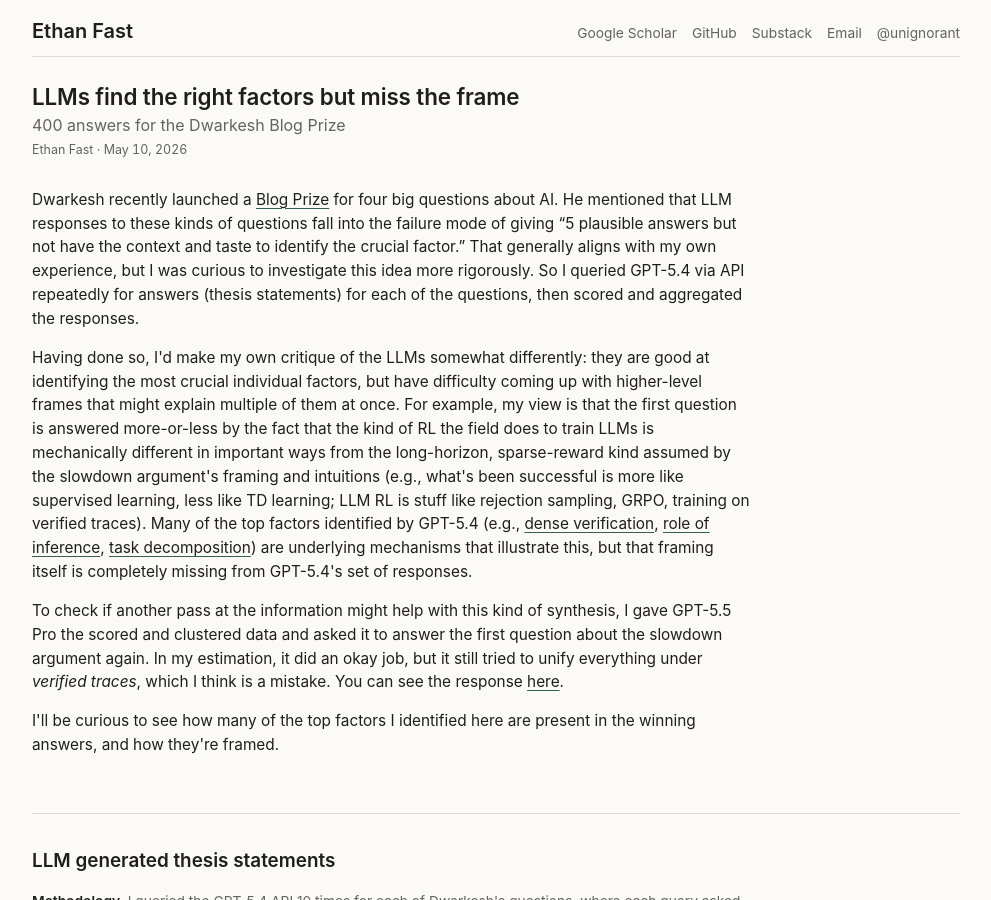
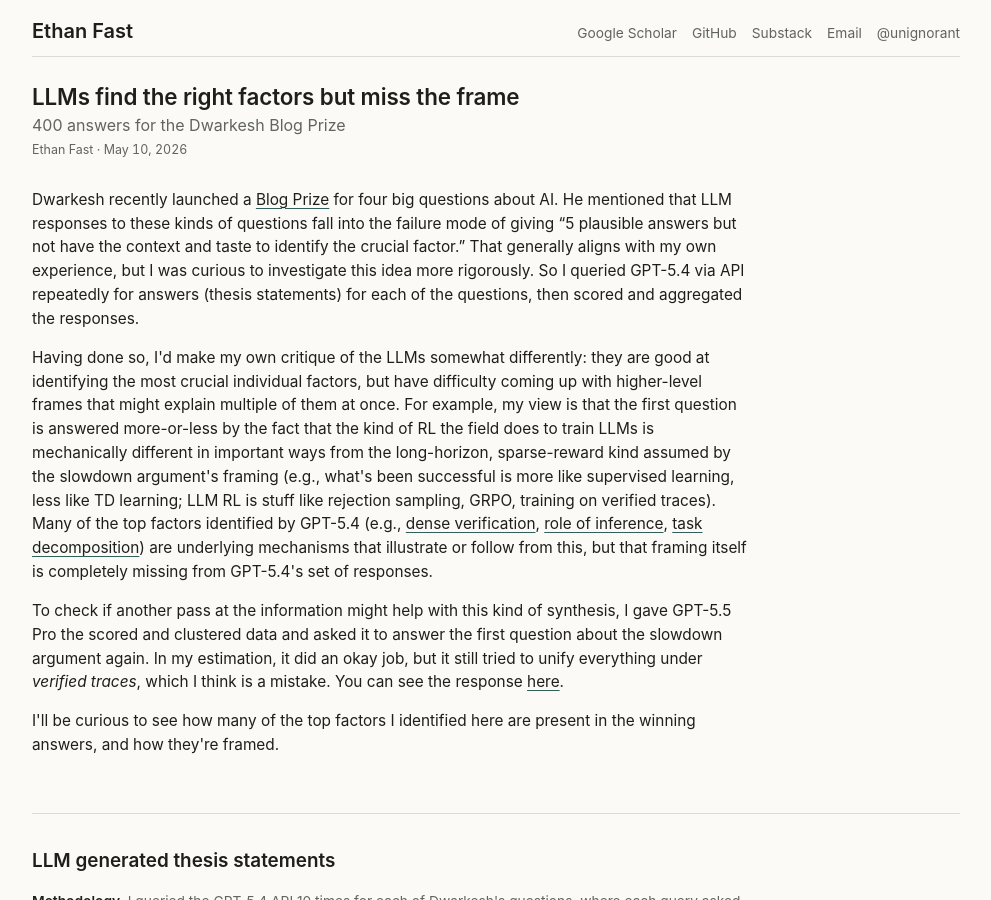
Before and after one commit to Ejhfast/ejhfast.github.com, a Jekyll site: the page llms-find-the-right-factors-but-miss-the-frame.html, which Jekyll copies as it is, in a window 1280 px wide and 900 px high. Shown: the whole window, without its empty margins (144-1135 px from the left). Built offline with Jekyll 4.4.1, drawn with Linux system fonts in a browser that asks for light colours.

Commit message:
Clarify LLM frame mechanisms copy

```diff
--- a/llms-find-the-right-factors-but-miss-the-frame.html
+++ b/llms-find-the-right-factors-but-miss-the-frame.html
@@ -387,7 +387,7 @@
       Dwarkesh recently launched a <a href="https://www.dwarkesh.com/p/blog-prize">Blog Prize</a> for four big questions about AI. He mentioned that LLM responses to these kinds of questions fall into the failure mode of giving &ldquo;5 plausible answers but not have the context and taste to identify the crucial factor.&rdquo; That generally aligns with my own experience, but I was curious to investigate this idea more rigorously. So I queried GPT-5.4 via API repeatedly for answers (thesis statements) for each of the questions, then scored and aggregated the responses.
     </p>
     <p>
-      Having done so, I'd make my own critique of the LLMs somewhat differently: they are good at identifying the most crucial individual factors, but have difficulty coming up with higher-level frames that might explain multiple of them at once. For example, my view is that the first question is answered more-or-less by the fact that the kind of RL the field does to train LLMs is mechanically different in important ways from the long-horizon, sparse-reward kind assumed by the slowdown argument's framing and intuitions (e.g., what's been successful is more like supervised learning, less like TD learning; LLM RL is stuff like rejection sampling, GRPO, training on verified traces). Many of the top factors identified by GPT-5.4 (e.g., <a href="#cluster-rl_progress_timelines-verifier_dense_signal">dense verification</a>, <a href="#cluster-rl_progress_timelines-inference_time_search">role of inference</a>, <a href="#cluster-rl_progress_timelines-task_decomposition">task decomposition</a>) are underlying mechanisms that illustrate this, but that framing itself is completely missing from GPT-5.4's set of responses.
+      Having done so, I'd make my own critique of the LLMs somewhat differently: they are good at identifying the most crucial individual factors, but have difficulty coming up with higher-level frames that might explain multiple of them at once. For example, my view is that the first question is answered more-or-less by the fact that the kind of RL the field does to train LLMs is mechanically different in important ways from the long-horizon, sparse-reward kind assumed by the slowdown argument's framing (e.g., what's been successful is more like supervised learning, less like TD learning; LLM RL is stuff like rejection sampling, GRPO, training on verified traces). Many of the top factors identified by GPT-5.4 (e.g., <a href="#cluster-rl_progress_timelines-verifier_dense_signal">dense verification</a>, <a href="#cluster-rl_progress_timelines-inference_time_search">role of inference</a>, <a href="#cluster-rl_progress_timelines-task_decomposition">task decomposition</a>) are underlying mechanisms that illustrate or follow from this, but that framing itself is completely missing from GPT-5.4's set of responses.
     </p>
     <p>
       To check if another pass at the information might help with this kind of synthesis, I gave GPT-5.5 Pro the scored and clustered data and asked it to answer the first question about the slowdown argument again. In my estimation, it did an okay job, but it still tried to unify everything under <em>verified traces</em>, which I think is a mistake. You can see the response <a href="#gpt55-response">here</a>.
```
